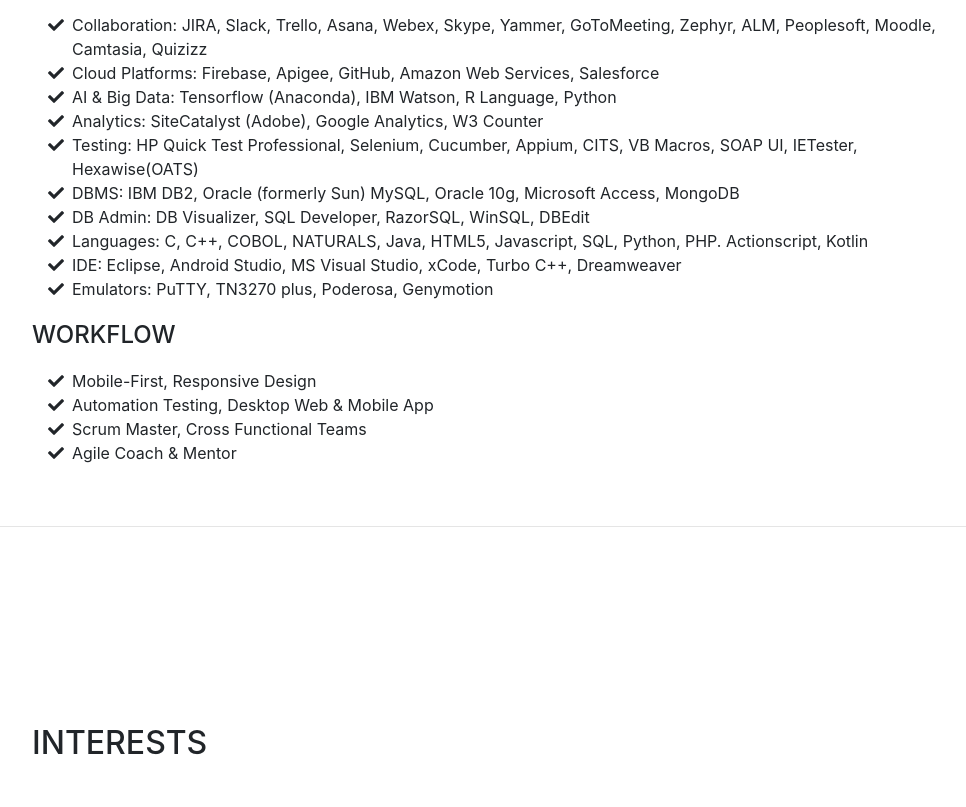
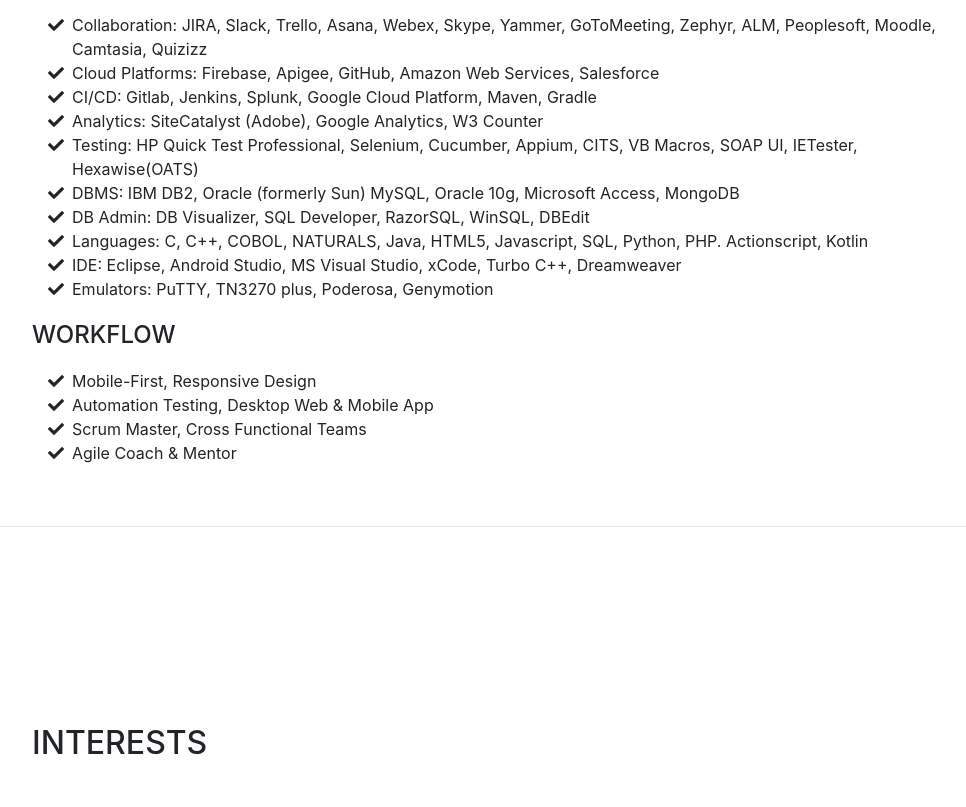
Before and after one commit to Ramnath85/Ramnath85.github.io, a website with bundled scripts: page index.html in a window 1280 px wide. Shown: the part 4264-5071 px from the top of the page, without its empty margins (288-1254 px from the left). Built offline with nearby package versions, Linux system fonts and the light colour scheme; a web font is replaced by a local one.

Commit message:
Update index.html

```diff
--- a/index.html
+++ b/index.html
@@ -285,7 +285,7 @@
               Cloud Platforms: Firebase, Apigee, GitHub, Amazon Web Services, Salesforce</li>
 			<li>
               <i class="fa-li fa fa-check"></i>
-              AI & Big Data: Tensorflow (Anaconda), IBM Watson, R Language, Python</li>
+              CI/CD: Gitlab, Jenkins, Splunk, Google Cloud Platform, Maven, Gradle</li>
             <li>
               <i class="fa-li fa fa-check"></i>
               Analytics:  SiteCatalyst (Adobe), Google Analytics, W3 Counter</li>
```
